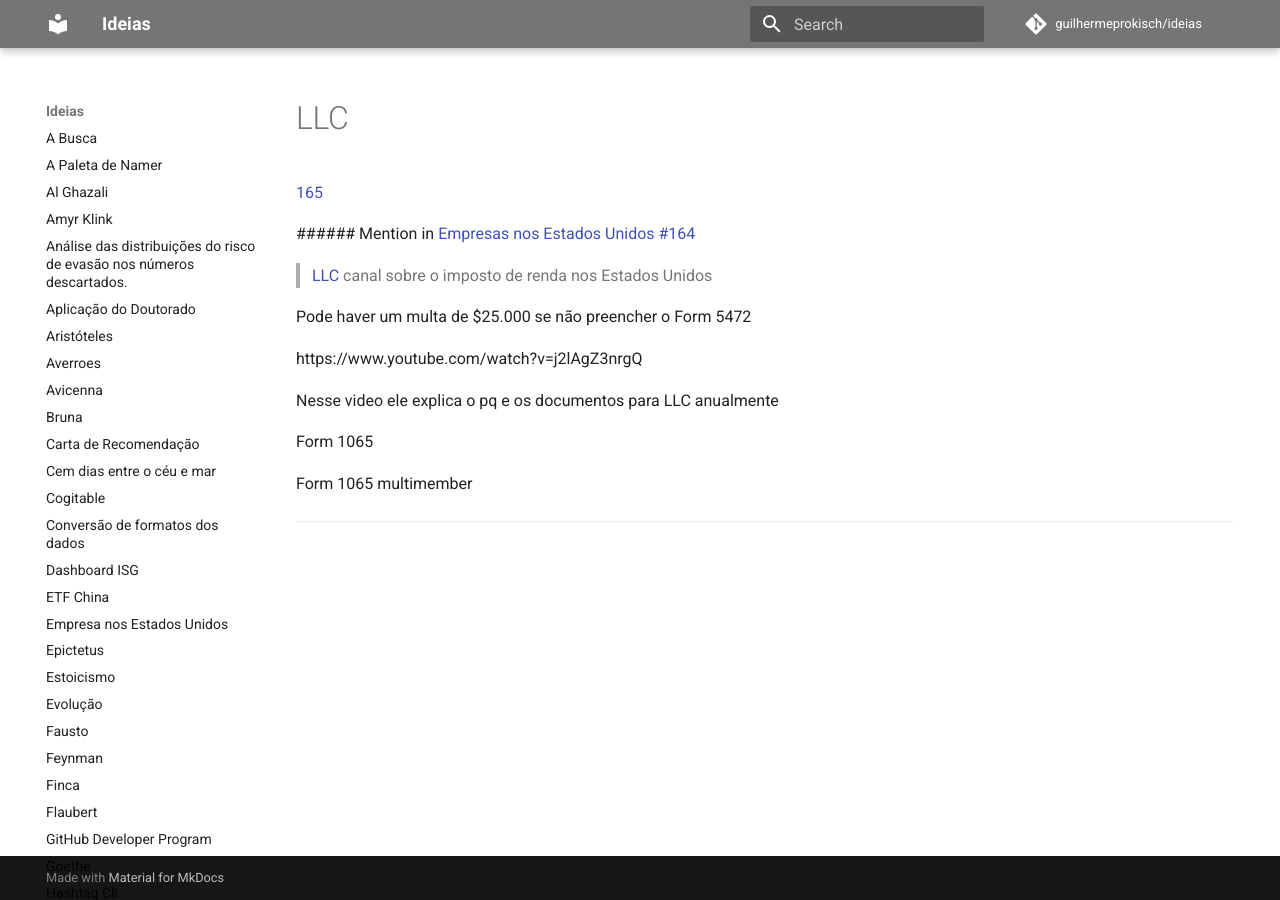
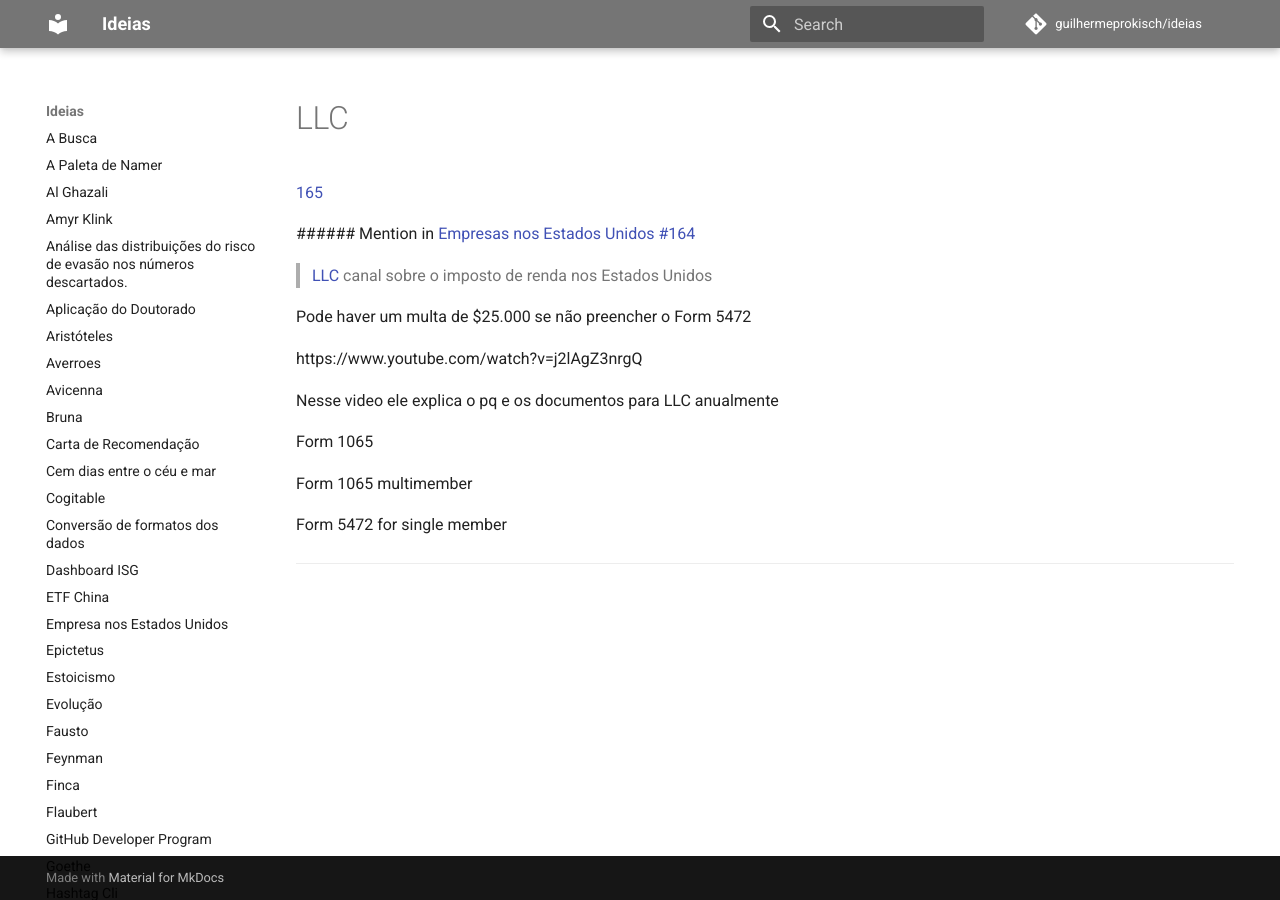
Before and after one commit to guilhermeprokisch/guilherme, an MkDocs documentation site: the page built from docs/LLC.md, in a window 1280 px wide. Built offline with MkDocs 1.6.1 and Material for MkDocs 9.7.7, drawn with Linux system fonts in a browser that asks for light colours; comment, search, counter and statistics services are not loaded.

```diff
--- a/docs/LLC.md
+++ b/docs/LLC.md
@@ -22,4 +22,7 @@ Form 1065
 
 Form 1065 multimember
 
+
+Form 5472 for single member
+
 -------------------------------------------------------------------------------
```
